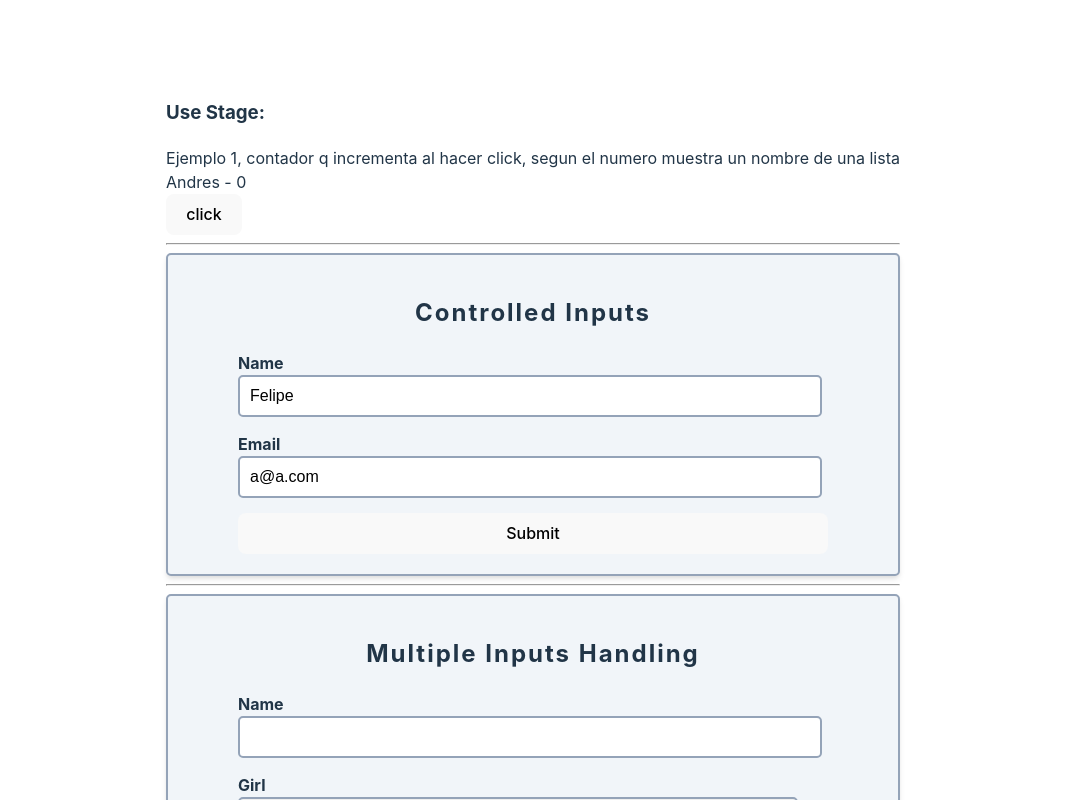
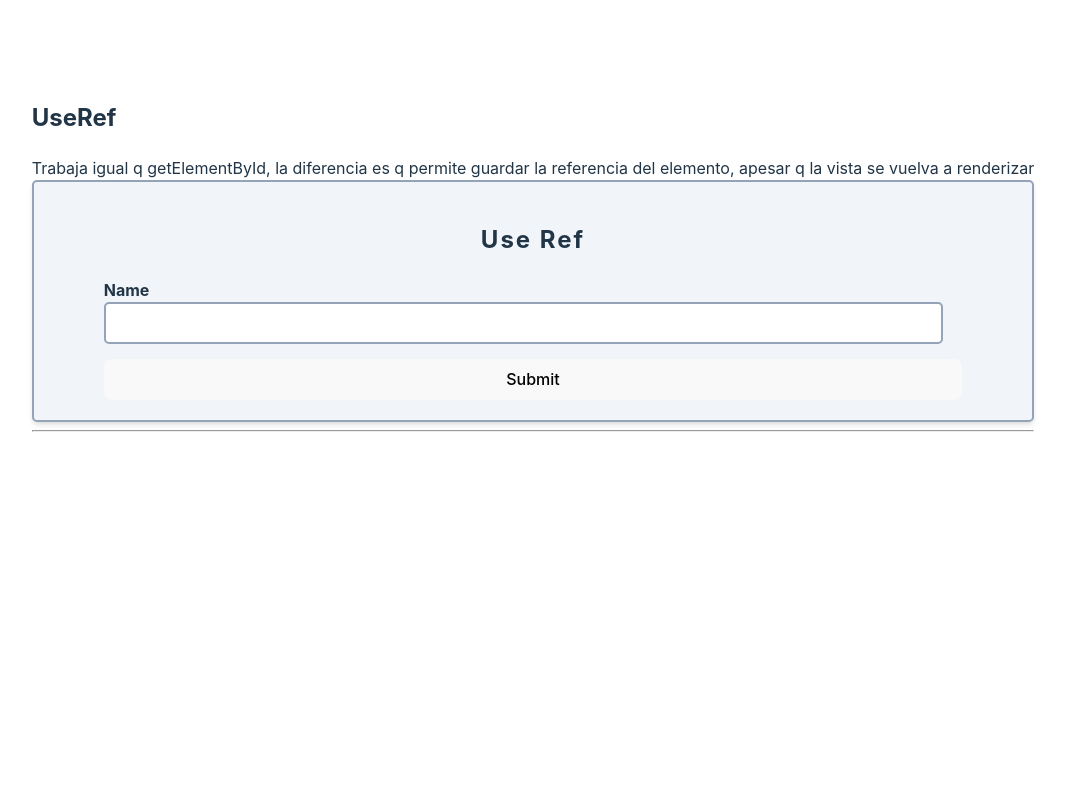
Before and after one commit to felipe12357/react-study-multiple-projects, a React (Vite) app in the folder 3.fundamentals/: page / in a window 1280 px wide. Shown: the top 800 px of the page, without its empty margins (107-1172 px from the left). Built offline with nearby package versions, Linux system fonts and the light colour scheme.

Commit message:
fundamentlas useRef hook

```diff
--- a/3.fundamentals/src/App.jsx
+++ b/3.fundamentals/src/App.jsx
@@ -12,19 +12,22 @@ import {
   UseStageCounter,
   Forms,
   FormsMultipleInputs,
-  FormWithFormData
+  FormWithFormData,
+  UseRef
 } from './components/index'
 function App() {
   return (
     <Fragment>
-       <UseStageCounter></UseStageCounter>
+      <UseRef></UseRef>
+      <hr></hr>
+      { /*        <UseStageCounter></UseStageCounter>
       <hr></hr>
       <Forms></Forms>
       <hr></hr>
       <FormsMultipleInputs></FormsMultipleInputs>
       <hr></hr>
       <FormWithFormData></FormWithFormData>
-{ /*     <UseStageDeleteElementsArray/>
+      <UseStageDeleteElementsArray/>
       <hr></hr>
       <UseStageObjects/>
       <hr></hr>
--- /dev/null
+++ b/3.fundamentals/src/components/UseRef.jsx
@@ -0,0 +1,33 @@
+import { Fragment,useRef } from 'react'
+
+const UseRef = () => {
+
+    const refContainer = useRef(null);
+
+    const handleSubmit=(e)=>{
+        e.preventDefault();
+        //getELementByID tiene q hacerse adentro del metodo de lo contrario saca error,
+        //a diferencia de useRef
+        const domContainer = document.getElementById('name');
+        console.log(domContainer,domContainer.value)
+        console.log(refContainer.current,refContainer.current.value);
+    }
+
+  return (
+    <Fragment>
+        <h2>UseRef</h2>
+        Trabaja igual q getElementById, la diferencia es q permite guardar la referencia del elemento,
+        apesar q la vista se vuelva a renderizar
+        <form className='form' onSubmit={(e)=>handleSubmit(e)}>
+            <h2 className='form-title'>Use Ref</h2>
+            <div className="form-row">
+                <label htmlFor="name" className="form-label">name</label>
+                <input type="text" className='form-input' id="name" ref={refContainer}/>
+            </div>
+            <button className="btn btn-block" >Submit</button>
+        </form>
+    </Fragment>
+  )
+}
+
+export default UseRef
--- a/3.fundamentals/src/components/index.jsx
+++ b/3.fundamentals/src/components/index.jsx
@@ -11,8 +11,10 @@ import VanillaIncompleteApiResponse from './VanillaIncompleteApiResponse';
 import Forms from './Forms';
 import { FormsMultipleInputs } from './FormsMultipleInputs';
 import {FormWithFormData} from './FormWithFormData';
+import  UseRef  from './UseRef';
 
 export {VanillaIncompleteApiResponse,VanillaCircuitEvaluationLogin, VanillaCircuitEvaluation,
     UseEffectConditionalRender,UseEffectFetchData,UseEffect,UseStageTimer,UseStageObjects,
-    UseStageDeleteElementsArray,UseStageCounter,Forms,FormsMultipleInputs,FormWithFormData
+    UseStageDeleteElementsArray,UseStageCounter,Forms,FormsMultipleInputs,FormWithFormData,
+    UseRef
 }
```
